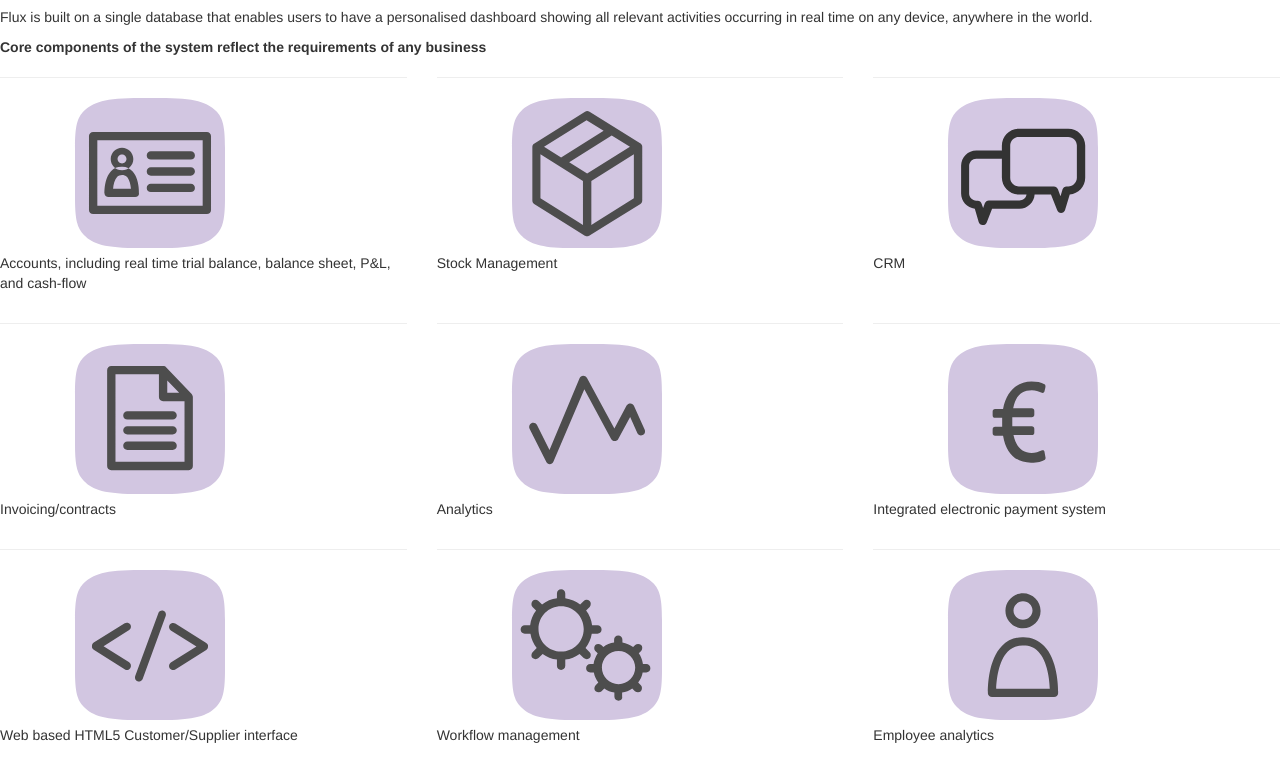
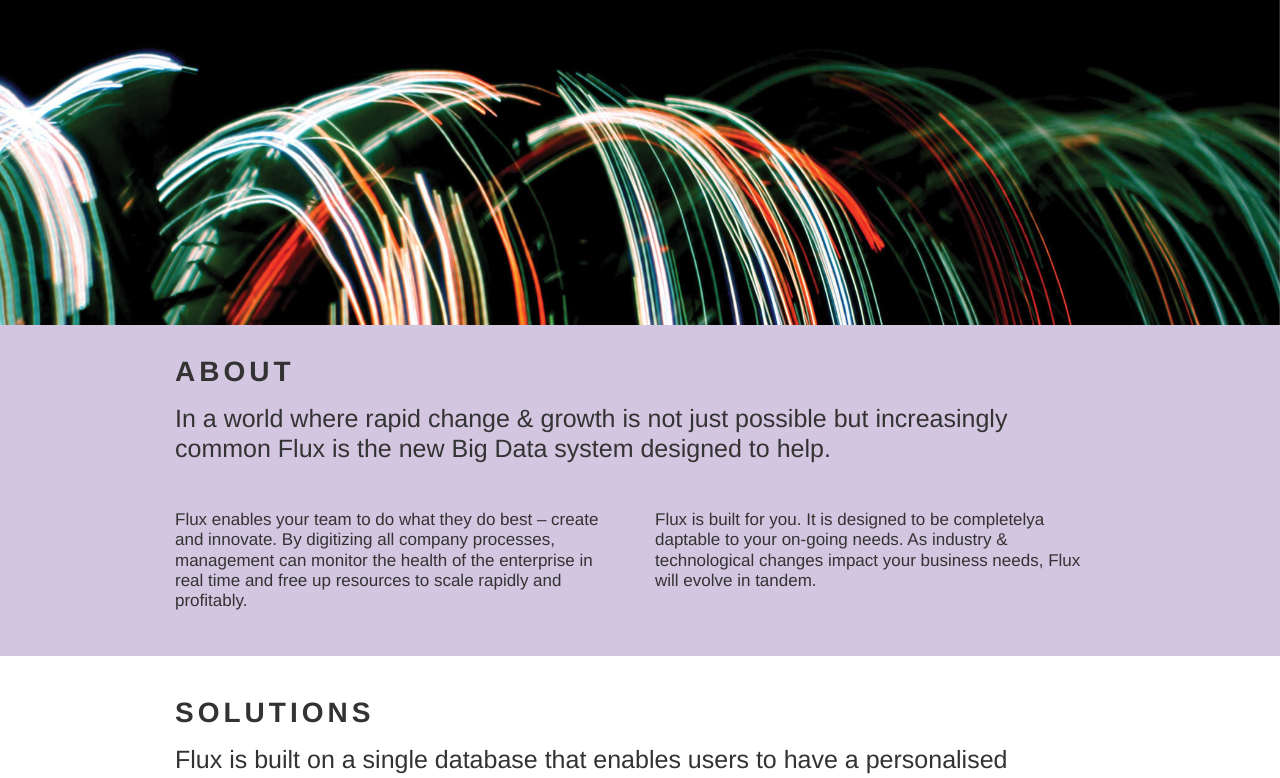
Before and after one commit to psdcon/flux, a website: page index.html in a window 1280 px wide. Shown: the part 286-1064 px from the top of the page. Drawn offline with nearby package versions, Linux system fonts and the light colour scheme; files that its build step writes are made by us from their sources.

Commit message:
removed css urls

```diff
--- a/css/style.scss
+++ b/css/style.scss
@@ -13,7 +13,7 @@
 //Fonts -- http://www.fontsquirrel.com/tools/webfont-generator
 @font-face {
     font-family: 'infotext';
-    src: url('fonts/infotext-normal-webfont.woff');
+    // src: url('fonts/infotext-normal-webfont.woff');
     // src: url('fonts/infotext-normal-webfont.eot');
     // src: url('fonts/infotext-normal-webfont.eot?#iefix') format('embedded-opentype'),
     //      url('fonts/infotext-normal-webfont.woff2') format('woff2'),
@@ -25,7 +25,7 @@
 }
 @font-face {
     font-family: 'infotext';
-    src: url('fonts/infotext-bold-webfont.woff');
+    // src: url('fonts/infotext-bold-webfont.woff');
     // src: url('fonts/infotext-bold-webfont.eot');
     // src: url('fonts/infotext-bold-webfont.eot?#iefix') format('embedded-opentype'),
     //      url('fonts/infotext-bold-webfont.woff2') format('woff2'),
--- a/index.html
+++ b/index.html
@@ -34,7 +34,7 @@
     <link rel="stylesheet" href="https://maxcdn.bootstrapcdn.com/bootstrap/3.2.0/css/bootstrap-theme.min.css">
 
     <!-- My styles -->
-    <!-- <link rel="stylesheet" href="css/style.css"> -->
+    <link rel="stylesheet" href="css/style.css">
 
     <!-- HTML5 Shim and Respond.js IE8 support of HTML5 elements and media queries -->
     <!-- WARNING: Respond.js doesn't work if you view the page via file:// -->
```
Also changed, not shown: css/style.css.
